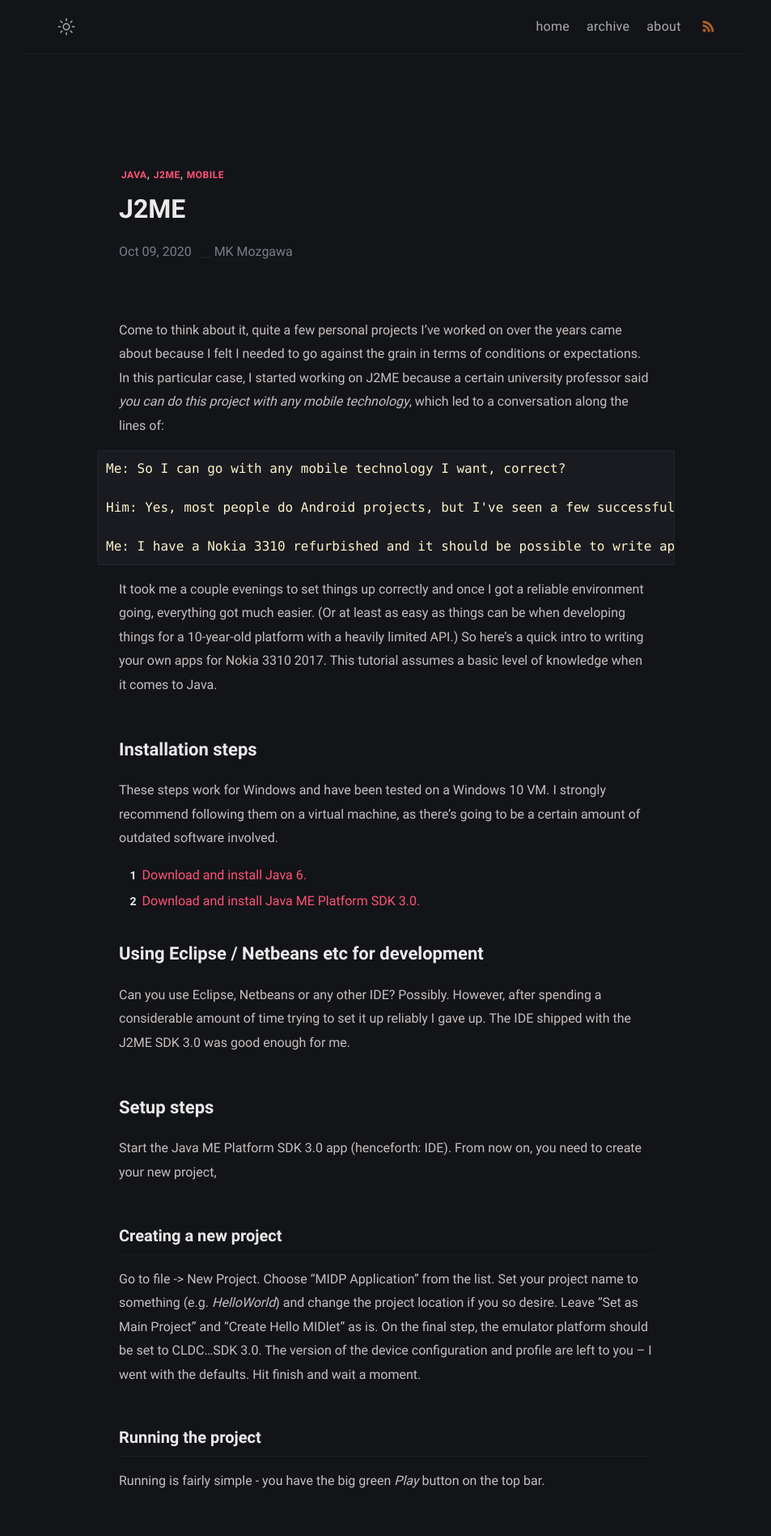
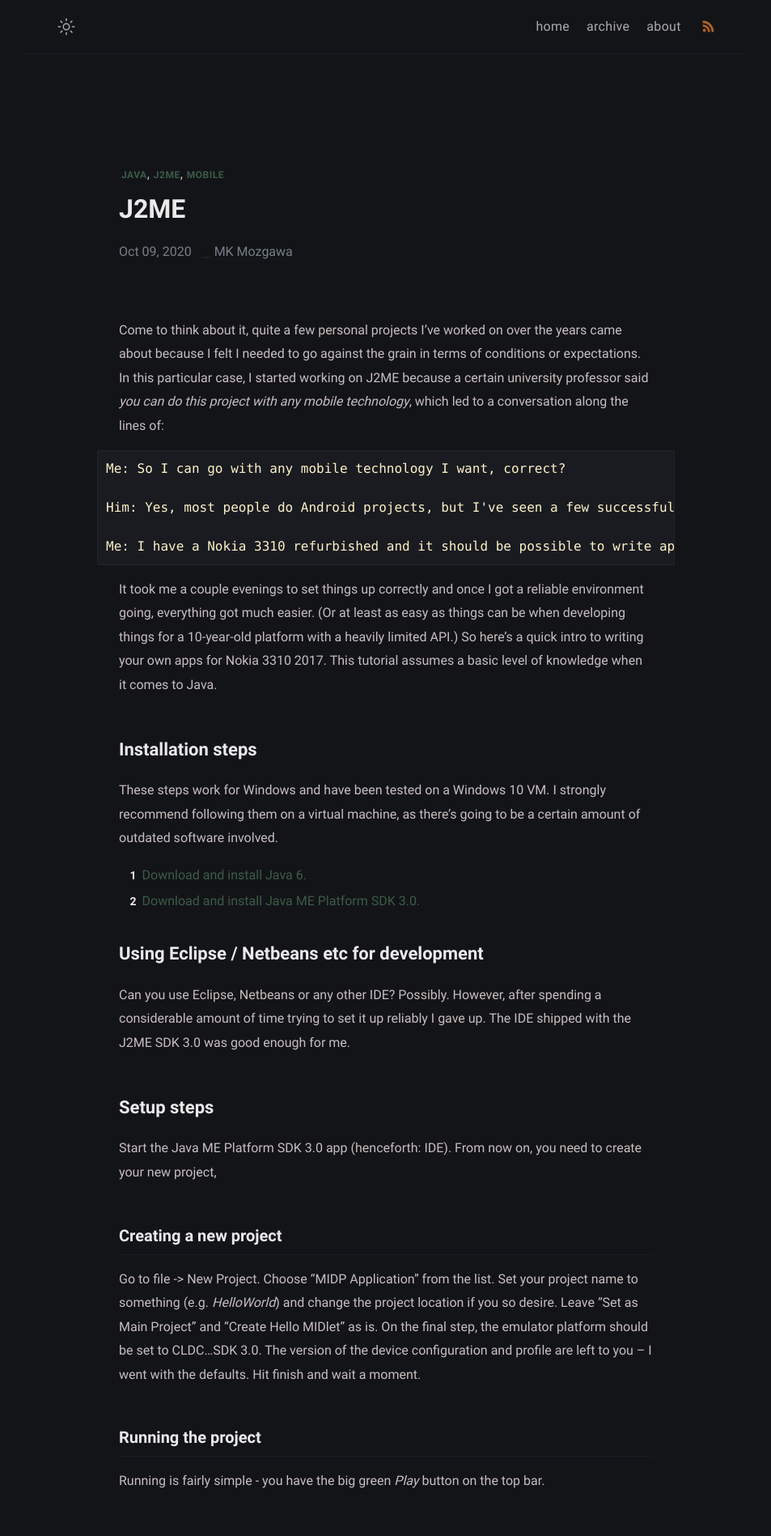
Before and after one commit to mkmozgawa/mkmozgawa.github.io, a Jekyll site: the page built from _posts/2020-10-08-j2me-for-nokia-3310-in-2020.md, in a window 1280 px wide. Shown: the top 1897 px of the page at 81% size, without its empty margins (163-1116 px from the left). Built offline with Jekyll 4.4.1, drawn with Linux system fonts in a browser that asks for light colours.

Commit message:
Change url color to sea green

```diff
--- a/_sass/main.scss
+++ b/_sass/main.scss
@@ -25,8 +25,8 @@ $white: #fff;
 
 // Dark Colors
 $dark-text-base-color: #c7bebe;
-$dark-text-link-blue: #ff5277;
-$dark-text-link-blue-active: #ff2957;
+$dark-text-link-blue: #8be7a556;
+$dark-text-link-blue-active: #42a75f56;
 
 $dark-black: #131418;
 $dark-white: #eaeaea;
```
